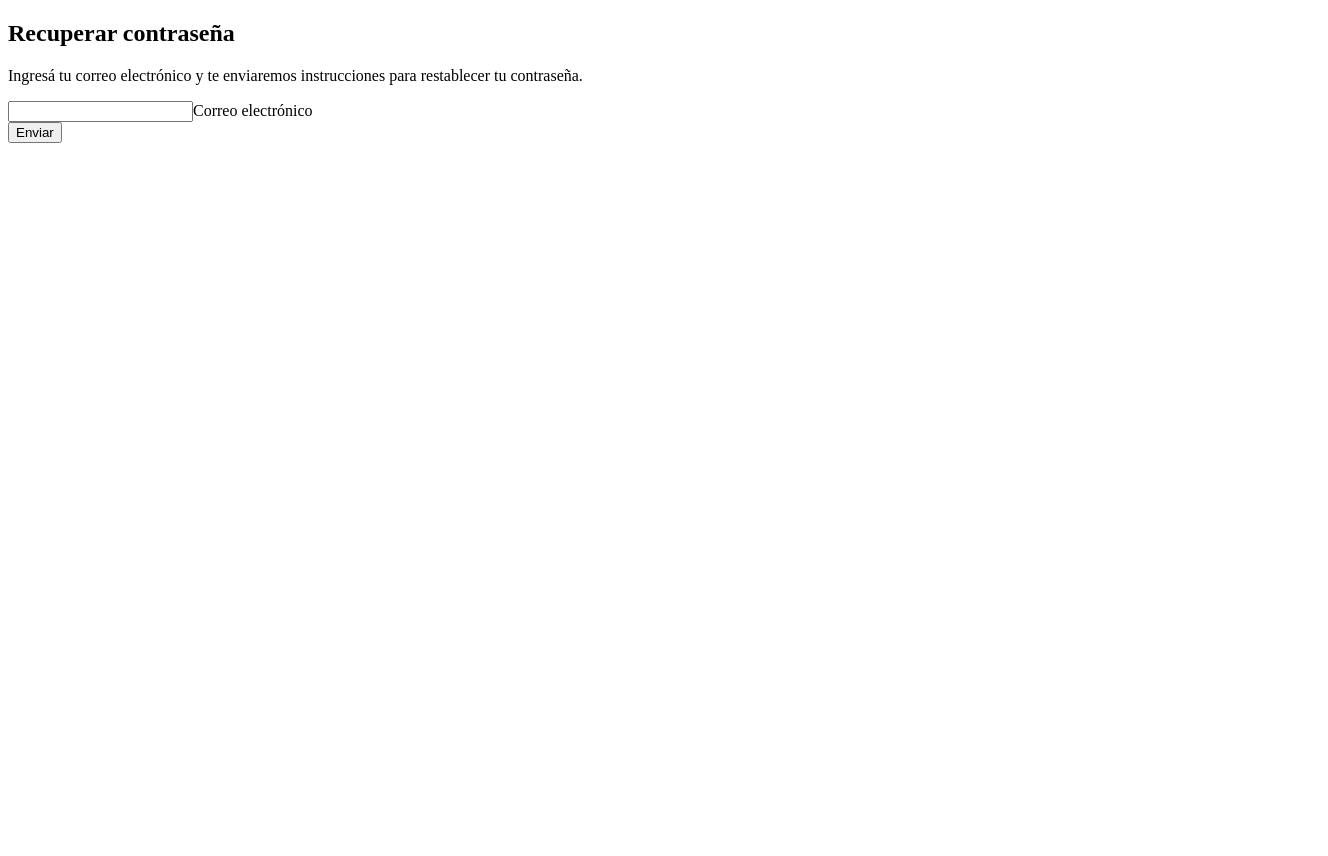
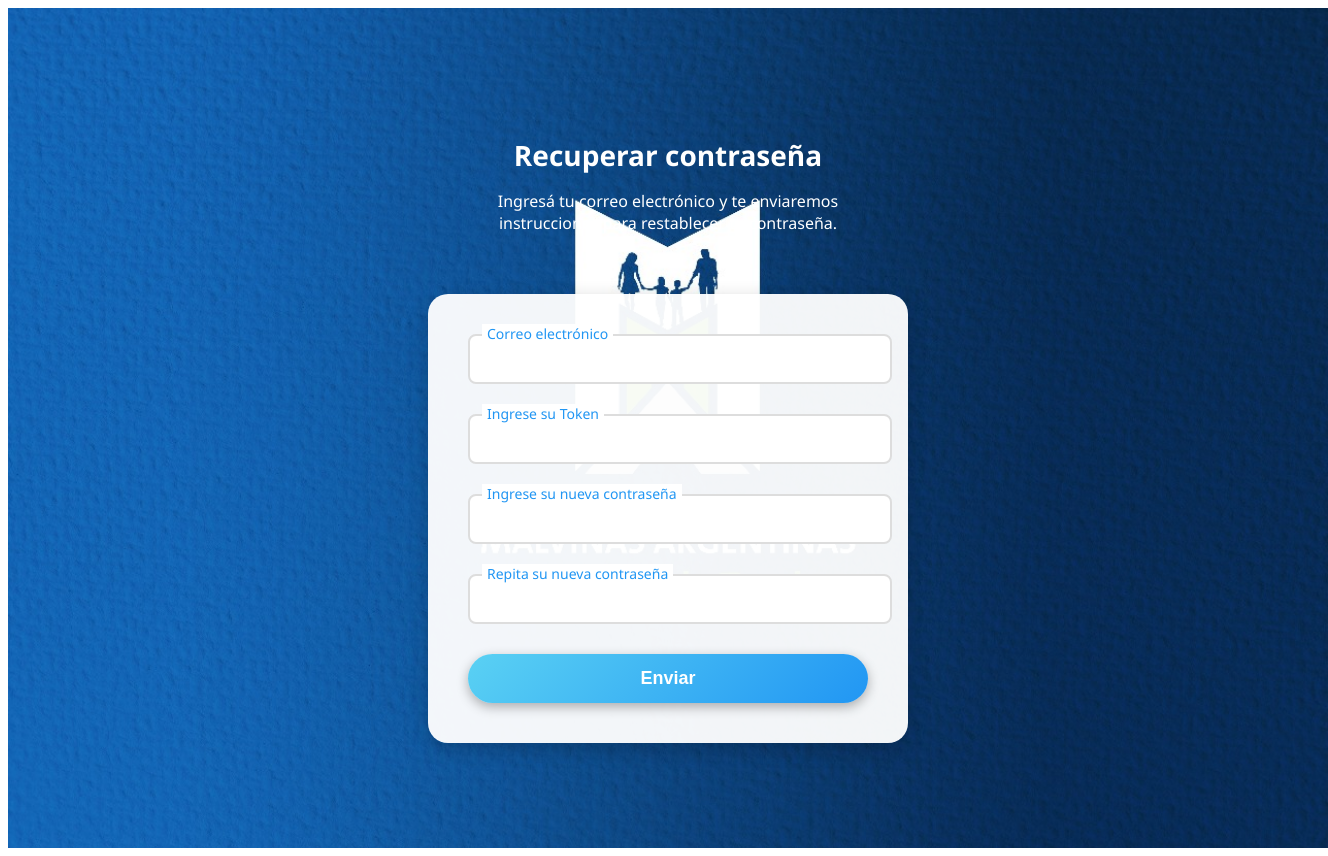
Before and after one commit to nicolasGutierrez1996/Comando-ia-Full, an Angular app in the folder comandoiaFront/: page /recuperar in a window 1280 px wide. Shown: the whole page, 1328 px wide, since content can reach past the window. Before the commit the page ends 800 px from the top, so only its background shows below. Built offline with nearby package versions, Linux system fonts and the light colour scheme.

Commit message:
Pantalla de recuperacion de contraseña

```diff
--- a/comandoiaFront/src/app/components/bienvenida/bienvenida.component.css
+++ b/comandoiaFront/src/app/components/bienvenida/bienvenida.component.css
@@ -47,12 +47,12 @@ nav {
   border: 1px solid rgba(255, 255, 255, 0.2);
   backdrop-filter: blur(15px);
   border-radius: 20px;
-  padding: 60px 40px; /* aumenté el padding arriba y abajo */
-  width: 380px;       /* un poco más ancho si querés */
+  padding: 60px 40px;
+  width: 340px;
   color: #fff;
   box-shadow: 0 0 30px rgba(0, 0, 0, 0.5);
 
-  min-height: 420px; /* altura mínima más alta */
+  min-height: 320px; /* altura mínima más alta */
   display: flex;
   flex-direction: column;
   justify-content: center; /* centra verticalmente el contenido */
@@ -96,7 +96,7 @@ nav {
   color: #5ad1f3;
 }
 
-button {
+.ingresar {
   width: 100%;
   padding: 14px;
   background: linear-gradient(135deg, #5ad1f3, #2196f3);
@@ -108,31 +108,39 @@ button {
   border: none;
   border-radius: 30px;
   cursor: pointer;
-  transition: transform 0.2s ease, box-shadow 0.2s ease;
+  transition: transform 0.3s ease, box-shadow 0.3s ease;
   box-shadow: 0 4px 12px rgba(0, 0, 0, 0.3);
 }
 
-button:hover {
-  transform: scale(1.05);
+.ingresar:hover {
+  transform: scale(1.08);
   box-shadow: 0 6px 16px rgba(0, 0, 0, 0.4);
 }
 
-button:active {
+.ingresar:active {
   transform: scale(0.98);
 }
+.olvido-contrasena{
+    background-color: transparent;
+    text-align:center;
 
-.olvido-contrasena {
+
+}
+
+.olvidoContra {
   text-align: center;
   margin-top: 15px;
   font-size: 14px;
+  color: #ccc;
+  text-decoration: none;
+  background-color: transparent;
+  border: none;
+  outline: none;
+  cursor: pointer;
 }
 
-.olvido-contrasena a {
-  color: #ccc;
-  text-decoration: none;
-}
 
-.olvido-contrasena a:hover {
+.olvidoContra:hover {
   text-decoration: underline;
 }
 
--- a/comandoiaFront/src/app/components/bienvenida/bienvenida.component.html
+++ b/comandoiaFront/src/app/components/bienvenida/bienvenida.component.html
@@ -29,7 +29,7 @@
         <label for="contrasena">Contraseña</label>
       </div>
 
-      <button type="submit">Ingresar</button>
+      <button class="ingresar" type="submit">Ingresar</button>
 
       <div *ngIf="error" style="color: red; margin-top: 10px;">
         {{ error }}
@@ -37,10 +37,9 @@
     </form>
 
     <div class="olvido-contrasena">
-      <button type="button" (click)="mostrarRecuperar = true">Recuperar contraseña</button>
+      <button class="olvidoContra" type="button" (click)="mostrarRecuperar = true">¿Olvidaste la contraseña?</button>
     </div>
   </div>
 </section>
 
-<!-- Acá aparece el hijo si mostrarRecuperar es true -->
 <app-recuperar-contrasena *ngIf="mostrarRecuperar"></app-recuperar-contrasena>
--- a/comandoiaFront/src/app/components/bienvenida/recuperarContraseña/recuperar.component.css
+++ b/comandoiaFront/src/app/components/bienvenida/recuperarContraseña/recuperar.component.css
@@ -0,0 +1,118 @@
+.seccion-recuperar {
+  height: 100vh;
+  width: 100vw;
+  display: flex;
+  flex-direction: column;
+  justify-content: center;
+  align-items: center;
+  background: #f0f0f0;
+  font-family: 'Segoe UI', sans-serif;
+  padding: 20px;
+
+   background-image: url('/assets/Fondo3.jpg');
+    background-size: cover;
+    background-position: center;
+    background-repeat: no-repeat;
+}
+
+
+
+.mensaje-recuperar {
+  text-align: center;
+  margin-bottom: 30px;
+  max-width: 400px;
+  width: 100%;
+}
+
+.mensaje-recuperar h1 {
+  font-size: 28px;
+  margin-bottom: 10px;
+  color: white;
+}
+
+.mensaje-recuperar p {
+  font-size: 16px;
+  color: white;
+  margin-bottom: 30px;
+}
+
+.recuperar-form {
+  background: rgba(255, 255, 255, 0.95);
+  padding: 40px;
+  border-radius: 20px;
+  box-shadow: 0 6px 20px rgba(0, 0, 0, 0.2);
+  max-width: 400px;
+  width: 100%;
+}
+
+.grupo-entrada {
+  position: relative;
+  margin-bottom: 30px;
+}
+
+.grupo-entrada input {
+  width: 100%;
+  padding: 14px 10px;
+  font-size: 16px;
+  border: 2px solid #ddd;
+  border-radius: 8px;
+  outline: none;
+  transition: border-color 0.3s;
+}
+
+.grupo-entrada input:focus {
+  border-color: #2196f3;
+}
+
+.grupo-entrada label {
+  position: absolute;
+  left: 14px;
+  top: -10px;
+  background: white;
+  padding: 0 5px;
+  font-size: 14px;
+  color: #2196f3;
+  transition: 0.3s;
+}
+
+.enviar {
+  width: 100%;
+  padding: 14px;
+  background: linear-gradient(135deg, #5ad1f3, #2196f3);
+  color: white;
+  font-size: 18px;
+  font-weight: bold;
+  border: none;
+  border-radius: 30px;
+  cursor: pointer;
+  transition: transform 0.3s ease, box-shadow 0.3s ease;
+  box-shadow: 0 4px 12px rgba(0, 0, 0, 0.3);
+}
+
+.enviar:hover {
+  transform: scale(1.08);
+  box-shadow: 0 6px 16px rgba(0, 0, 0, 0.4);
+}
+
+.enviar:active {
+  transform: scale(0.98);
+}
+
+.mensaje-info,
+.mensaje-error {
+  margin-top: 20px;
+  padding: 10px;
+  border-radius: 8px;
+  font-size: 15px;
+  text-align: center;
+}
+
+.mensaje-info {
+  background-color: #d1f7d6;
+  color: #2e7d32;
+}
+
+.mensaje-error {
+  background-color: #fddede;
+  color: #c62828;
+}
--- a/comandoiaFront/src/app/components/bienvenida/recuperarContraseña/recuperar.component.html
+++ b/comandoiaFront/src/app/components/bienvenida/recuperarContraseña/recuperar.component.html
@@ -1,24 +1,52 @@
+
 <section class="seccion-recuperar">
   <div class="mensaje-recuperar">
     <h1>Recuperar contraseña</h1>
     <p>Ingresá tu correo electrónico y te enviaremos instrucciones para restablecer tu contraseña.</p>
   </div>
 
-  <form (ngSubmit)="enviarRecuperacion()">
+  <form class="recuperar-form" action="#" method="post">
     <div class="grupo-entrada">
       <input
         id="email"
         name="email"
         type="email"
-        [(ngModel)]="email"
         required
       />
       <label for="email">Correo electrónico</label>
     </div>
 
-    <button type="submit">Enviar</button>
+    <div class="grupo-entrada">
+      <input
+        id="token"
+        name="token"
+        type="text"
+        required
+      />
+      <label for="token">Ingrese su Token</label>
+    </div>
 
-    <div *ngIf="mensaje" class="mensaje-info">{{ mensaje }}</div>
-    <div *ngIf="error" class="mensaje-error">{{ error }}</div>
+    <div class="grupo-entrada">
+      <input
+        id="nuevaContrasena"
+        name="nuevaContrasena"
+        type="password"
+        required
+      />
+      <label for="nuevaContrasena">Ingrese su nueva contraseña</label>
+    </div>
+
+    <div class="grupo-entrada">
+      <input
+        id="repetirContrasena"
+        name="repetirContrasena"
+        type="password"
+        required
+      />
+      <label for="repetirContrasena">Repita su nueva contraseña</label>
+    </div>
+
+    <button class="enviar" type="submit">Enviar</button>
+
   </form>
 </section>
```
